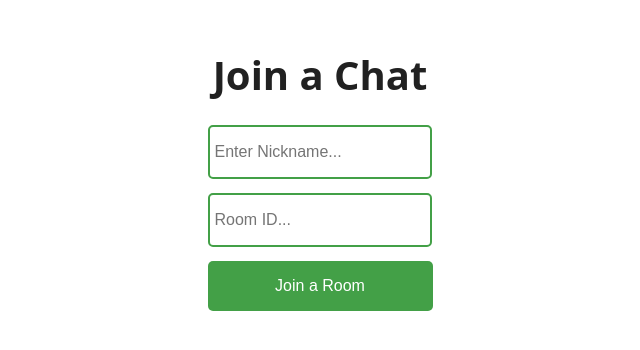
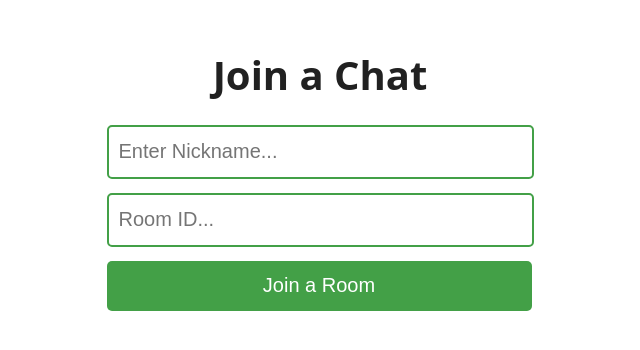
Before and after one commit to rohitbharti279/Real-Time-Chat-App, a React (Create React App) app in the folder client/: page / in a window 1280 px wide. Shown: the part 238-588 px from the top of the page, without its empty margins (320-960 px from the left). Built offline with nearby package versions, Linux system fonts and the light colour scheme; no server answers.

Commit message:
add hover

```diff
--- a/client/src/App.css
+++ b/client/src/App.css
@@ -30,6 +30,7 @@ body {
   border: 2px solid #43a047;
   border-radius: 5px;
   padding: 5px;
+  padding-left: 10px;
   font-size: 16px;
 }
 
@@ -47,7 +48,11 @@ body {
 }
 
 .joinChatContainer button:hover {
-  background: #2e7d32;
+  background: #3ce445;
+}
+
+.send-button:hover {
+  background: rgb(179, 178, 178) !important;
 }
 
 .chat-window {
@@ -91,6 +96,7 @@ body {
   border: 1px solid #263238;
   background: #fff;
   position: relative;
+  margin-top: 10px;
 }
 .chat-window .chat-body .message-container {
   width: 100%;
@@ -112,7 +118,7 @@ body {
   width: auto;
   height: auto;
   min-height: 40px;
-  max-width: 120px;
+  max-width: 150px;
   background-color: #43a047;
   border-radius: 5px;
   color: white;
@@ -201,3 +207,29 @@ body {
 .hide {
   opacity: 0 !important;
 }
+
+
+@media (min-width: 768px) {
+  .joinChatContainer input {
+    width: 408px;
+    font-size: 20px;
+  }
+
+  .joinChatContainer button {
+    width: 425px;
+    font-size: 20px;
+  }
+
+  .chat-window {
+    width: 50%;
+    height: 75%;
+  }
+
+  .chat-window .chat-body {
+    height: calc(550px - (45px + 70px));
+  }
+
+  .chat-window .chat-body .message .message-content {
+    max-width: 400px;
+  }
+}
--- a/client/src/Components/Chat.js
+++ b/client/src/Components/Chat.js
@@ -68,7 +68,7 @@ function Chat({ socket, username, room }) {
             event.key === "Enter" && sendMessage();
           }}
         />
-        <button onClick={sendMessage}>&#9658;</button>
+        <button className="send-button" onClick={sendMessage}>&#9658;</button>
       </div>
     </div>
   );
```
